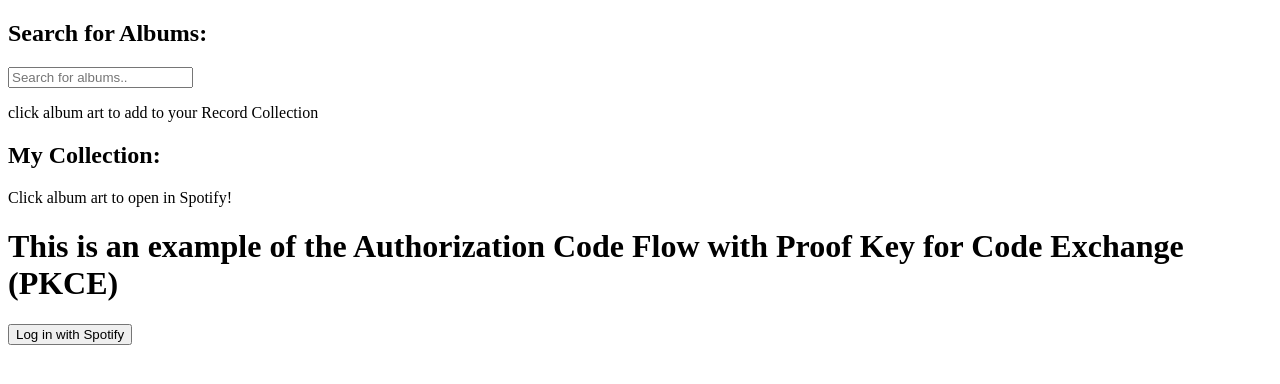
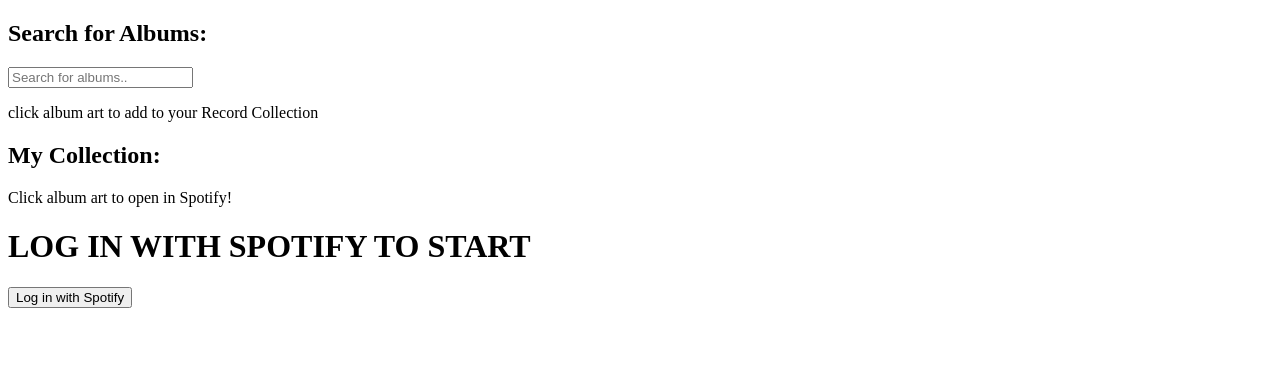
Before and after one commit to sebastianadams-music/SpotifyRecordCollection, a plain HTML site: page index.html in a window 1280 px wide. Drawn offline with Linux system fonts and the light colour scheme.

Commit message:
changed log in message

```diff
--- a/index.html
+++ b/index.html
@@ -34,9 +34,7 @@
 <p>Click album art to open in Spotify!</p>
   <div id="login">
     <h1>
-      This is an example of the Authorization Code Flow with Proof Key for
-      Code Exchange (PKCE)
-    </h1>
+LOG IN WITH SPOTIFY TO START    </h1>
     <button id="login-button">
       Log in with Spotify
     </button>
```
